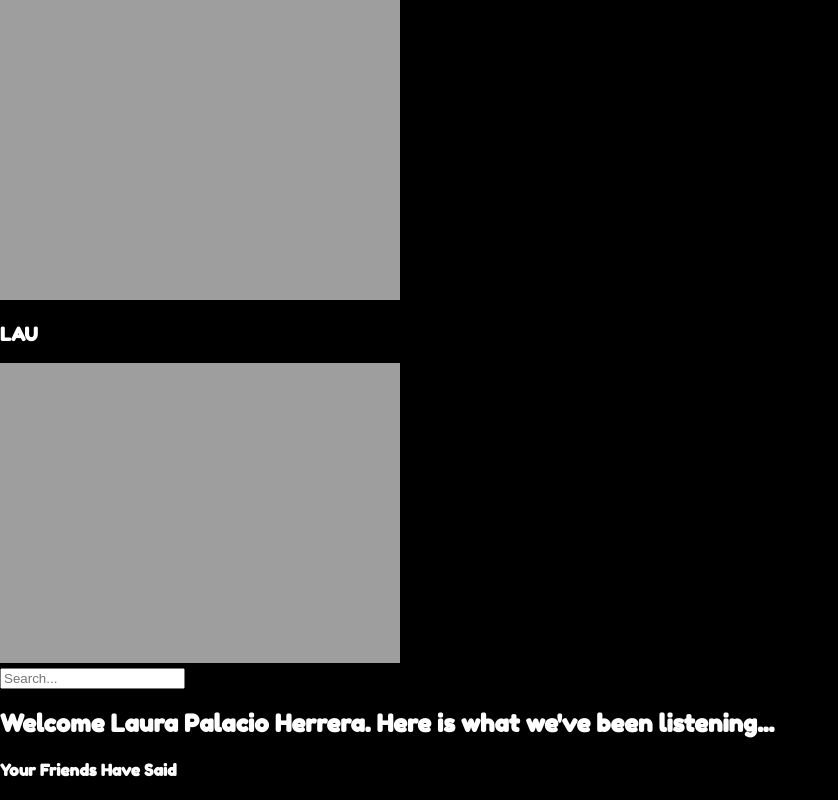
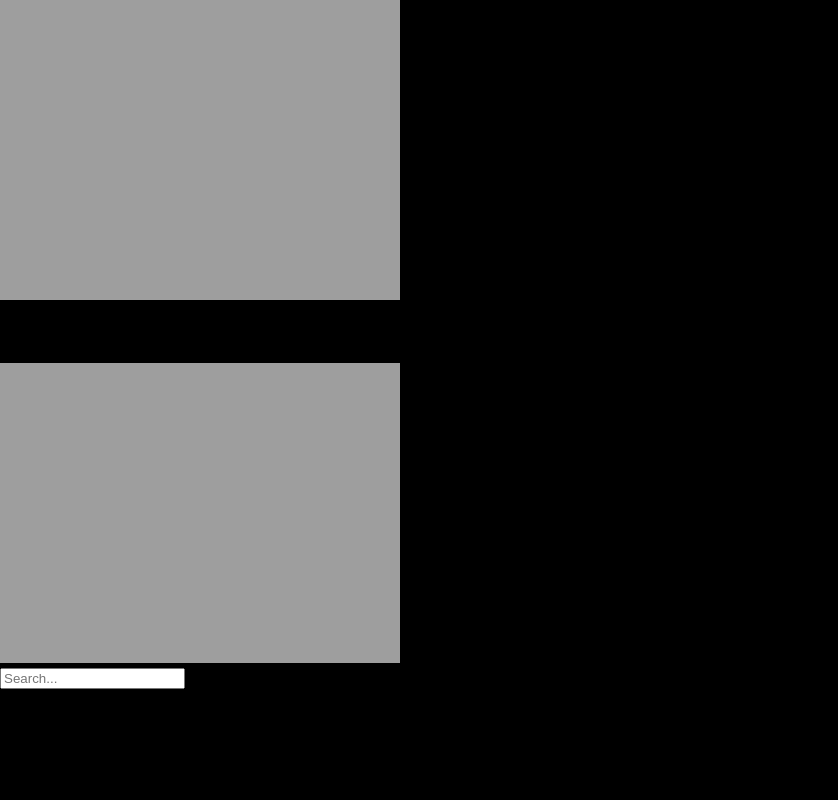
Before and after one commit to abejitallorona/Melody-code, a website built with webpack: page dist/index.html in a window 1280 px wide. Shown: the top 800 px of the page, without its empty margins (0-838 px from the left). Built offline with nearby package versions, Linux system fonts and the light colour scheme.

Commit message:
fix: indexAbuelo.ts linked to css

```diff
--- a/src/indexAbuelo.css
+++ b/src/indexAbuelo.css
@@ -1,4 +1,3 @@
 body {
 	background-color: black;
-	color: white; /* Cambiar el color del texto para que se vea mejor en un fondo negro */
 }
```
Also changed, not shown: dist/bundle.js.
